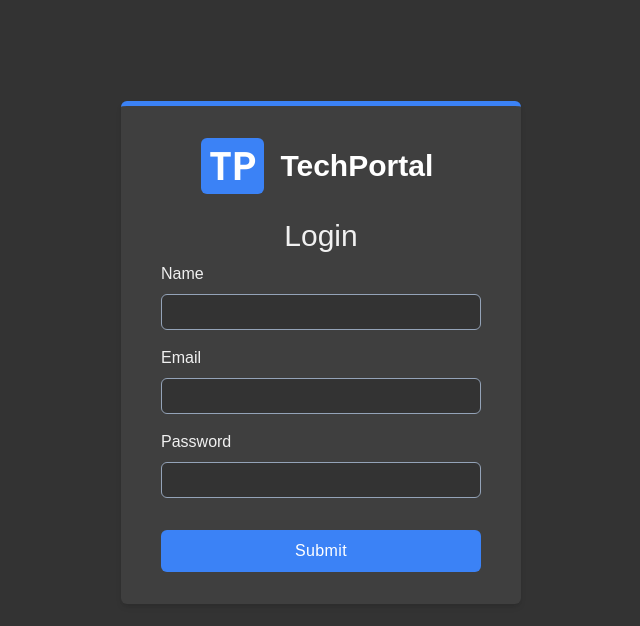
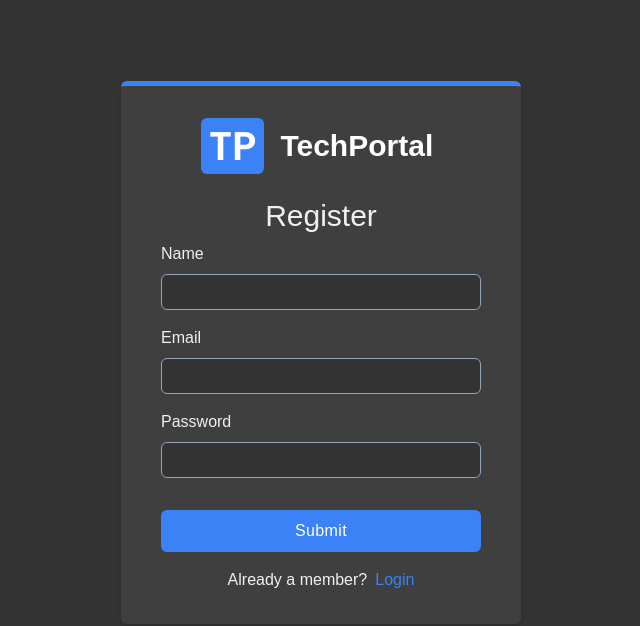
Before and after one commit to margusliinev/techportal, a React (Vite) app in the folder client/: page /register in a window 1280 px wide. Shown: the top 626 px of the page, without its empty margins (319-959 px from the left). Built offline with nearby package versions, Linux system fonts and the light colour scheme; a web font is replaced by a local one.

Commit message:
register page styling, login/register switch button

```diff
--- a/client/src/pages/RegisterPage.jsx
+++ b/client/src/pages/RegisterPage.jsx
@@ -6,12 +6,16 @@ const initialState = {
     name: '',
     email: '',
     password: '',
-    isMember: true,
+    isMember: false,
     showAlert: false,
 };
 
 const RegisterPage = () => {
     const [values, setValues] = useState(initialState);
+
+    const toggleMember = () => {
+        setValues({ ...values, isMember: !values.isMember });
+    };
 
     const handleChange = (e) => {
         console.log(e.target);
@@ -30,13 +34,19 @@ const RegisterPage = () => {
                         <Logo />
                     </div>
                     {values.showAlert ? <Alert /> : null}
-                    <h4 className='form-title'>Login</h4>
-                    <FormRow type={'text'} name={'name'} value={values.name} handleChange={handleChange} labelText={'name'} />
+                    <h4 className='form-title'>{values.isMember ? 'Login' : 'Register'}</h4>
+                    {!values.isMember && <FormRow type={'text'} name={'name'} value={values.name} handleChange={handleChange} labelText={'name'} />}
                     <FormRow type={'email'} name={'email'} value={values.email} handleChange={handleChange} labelText={'email'} />
                     <FormRow type={'password'} name={'password'} value={values.password} handleChange={handleChange} labelText={'password'} />
                     <button type='submit' className='btn form-btn'>
                         Submit
                     </button>
+                    <p className='member-check'>
+                        {values.isMember ? 'Not a member yet?' : 'Already a member?'}
+                        <button type='button' onClick={toggleMember} className='member-btn'>
+                            {values.isMember ? 'Register' : 'Login'}
+                        </button>
+                    </p>
                 </form>
             </div>
         </Wrapper>
@@ -67,18 +77,26 @@ const Wrapper = styled.div`
         font-weight: 500;
     }
 
-    /* p {
+    .member-check {
+        display: flex;
+        gap: 0.5rem;
+        justify-content: center;
+    }
+
+    p {
         margin: 0;
         margin-top: 1rem;
         text-align: center;
-    } */
-    /* .member-btn {
+        font-size: 1rem;
+    }
+
+    .member-btn {
         background: transparent;
         border: transparent;
         color: var(--colorPrimary5);
         cursor: pointer;
-        letter-spacing: var(--spacingWide);
-    } */
+        font-size: 1rem;
+    }
 `;
 
 export default RegisterPage;
```
